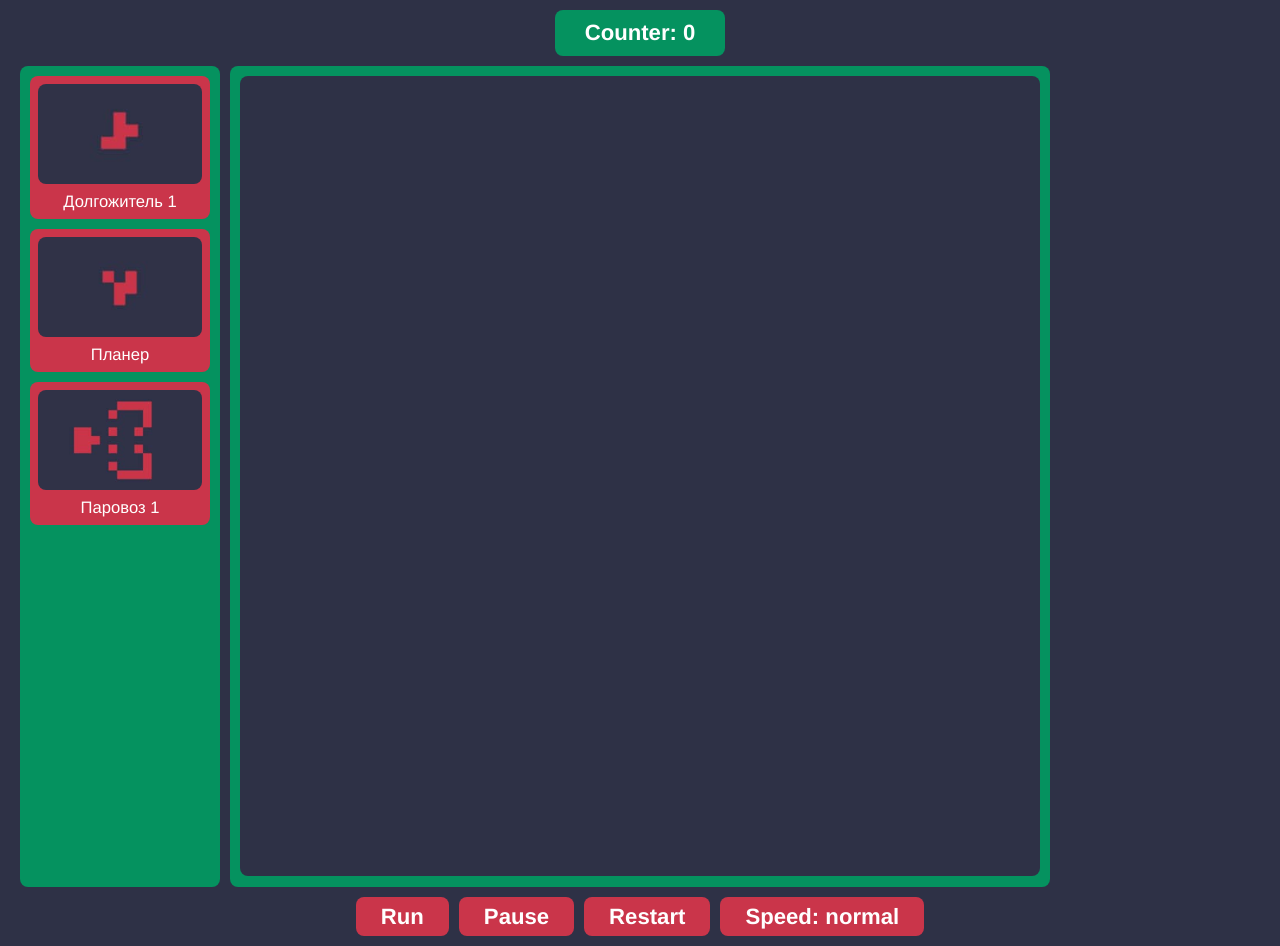
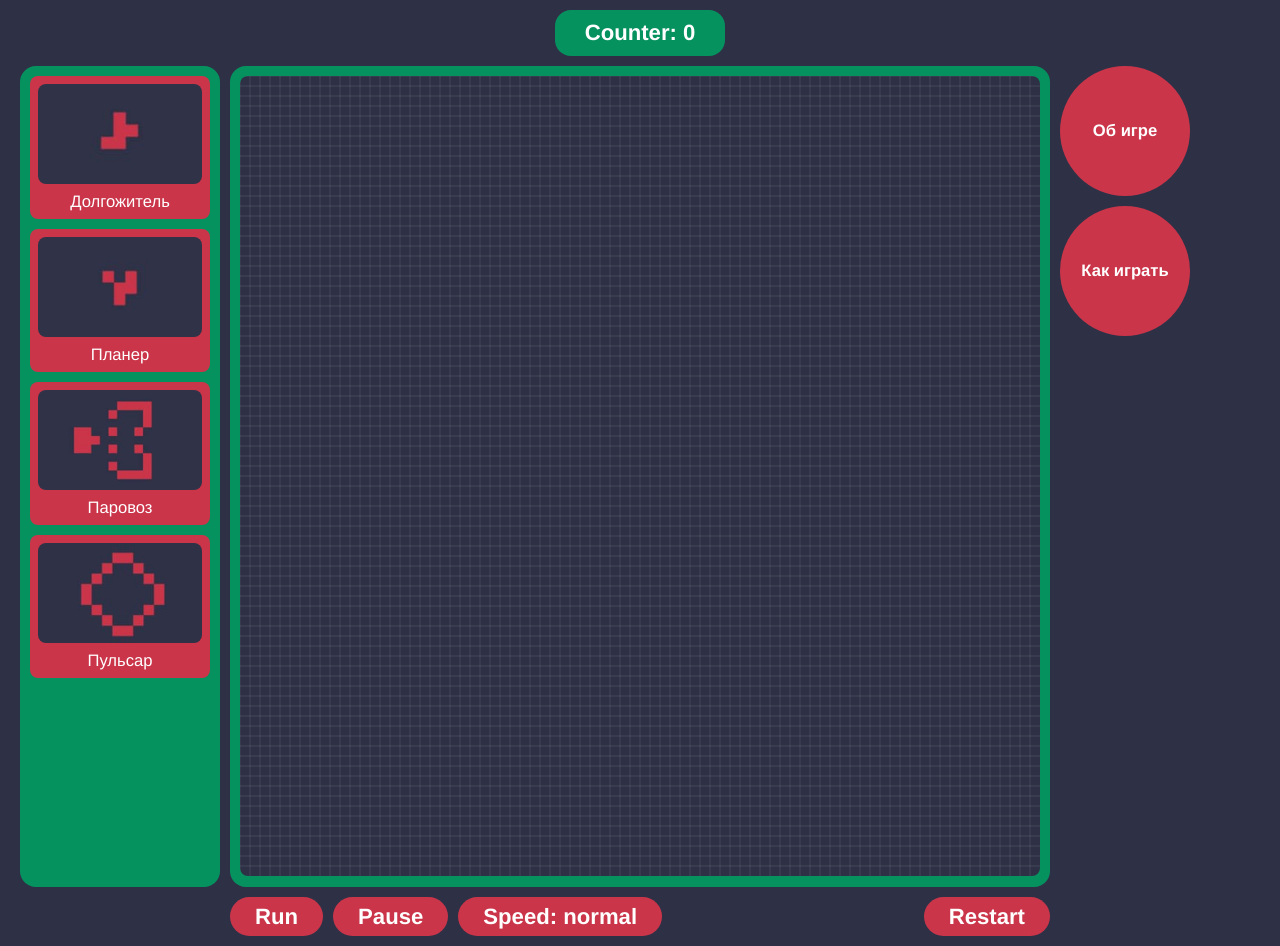
Before and after one commit to Vladikur/game-life, a website built with webpack: page src/ejs/index.ejs in a window 1280 px wide. Built offline with nearby package versions, Linux system fonts and the light colour scheme.

Commit message:
feat: add grid and other

```diff
--- a/src/ejs/index.ejs
+++ b/src/ejs/index.ejs
@@ -1,5 +1,28 @@
 <%- include('layout/_head', { title: 'Game Life' }) %>
 <%- include('layout/_header') %>
+
+<% const buttons = [
+    {
+        data: 'long-liver-1',
+        img: '../i/1.jpg',
+        name: 'Долгожитель'
+    },
+    {
+        data: 'glider',
+        img: '../i/2.jpg',
+        name: 'Планер'
+    },
+    {
+        data: 'locomotive',
+        img: '../i/3.jpg',
+        name: 'Паровоз'
+    },
+    {
+        data: 'pulsar',
+        img: '../i/4.jpg',
+        name: 'Пульсар'
+    }
+] %>
 
 <main>
     <div class="container">
@@ -12,39 +35,36 @@
 
                 <div class="life__game-box">
                     <div class="life__examples">
-                        <button class="life__example | js-life-example" data-figure="long-liver-1" type="button">
-                            <div class="life__example-image">
-                                <img src="../i/1.jpg" alt="#">
-                            </div>
+                        <% buttons.forEach(({ data, img, name }) => { %>
+                            <button class="life__example | js-life-example"
+                                    data-figure="<%- data %>"
+                                    type="button">
+                                <div class="life__example-image">
+                                    <img src="<%- img %>" alt="#">
+                                </div>
 
-                            <span class="life__example-name">Долгожитель 1</span>
-                        </button>
-
-                        <button class="life__example | js-life-example" data-figure="glider" type="button">
-                            <div class="life__example-image">
-                                <img src="../i/2.jpg" alt="#">
-                            </div>
-
-                            <span class="life__example-name">Планер</span>
-                        </button>
-
-                        <button class="life__example | js-life-example" data-figure="locomotive" type="button">
-                            <div class="life__example-image">
-                                <img src="../i/3.jpg" alt="#">
-                            </div>
-
-                            <span class="life__example-name">Паровоз 1</span>
-                        </button>
+                                <span class="life__example-name"><%- name %></span>
+                            </button>
+                        <% }) %>
                     </div>
 
                     <canvas class="js-game-life"></canvas>
+
+                    <div class="life__info-container">
+                        <button class="life__info-button">
+                            <span>Об игре</span>
+                        </button>
+                        <button class="life__info-button">
+                            <span>Как играть</span>
+                        </button>
+                    </div>
                 </div>
 
                 <div class="life__controls">
                     <button class="life__button | js-run-btn" type="button">Run</button>
                     <button class="life__button | js-stop-btn" type="button">Pause</button>
+                    <button class="life__button | js-speed-btn" type="button"></button>
                     <button class="life__button | js-restart-btn" type="button">Restart</button>
-                    <button class="life__button | js-speed-btn" type="button"></button>
                 </div>
             </div>
         </div>
--- a/src/js/Figures.js
+++ b/src/js/Figures.js
@@ -13,6 +13,9 @@ export default class Figures {
                 break;
             case 'locomotive':
                 fieldWithFigure = this.createLocomotive()
+                break;
+            case 'pulsar':
+                fieldWithFigure = this.createPulsar()
                 break;
         }
 
@@ -75,4 +78,27 @@ export default class Figures {
 
         return figure
     }
+
+    createPulsar() {
+        const figure = getField()
+
+        figure[38][38] = 1
+        figure[39][38] = 1
+        figure[40][39] = 1
+        figure[41][40] = 1
+        figure[42][41] = 1
+        figure[42][42] = 1
+        figure[41][43] = 1
+        figure[40][44] = 1
+        figure[38][45] = 1
+        figure[39][45] = 1
+        figure[37][44] = 1
+        figure[36][43] = 1
+        figure[35][42] = 1
+        figure[35][41] = 1
+        figure[36][40] = 1
+        figure[37][39] = 1
+
+        return figure
+    }
 }
--- a/src/js/index.js
+++ b/src/js/index.js
@@ -14,6 +14,7 @@ class Life {
         this.gameSpeed = 100
         this.mapColor = '#2e3146'
         this.cellColor = '#ca354a'
+        this.gridColor = 'rgba(255, 255, 255, 0.1)'
         this.cells = getField()
         this.newCells = getField()
 
@@ -40,6 +41,22 @@ class Life {
         this.ctx.clearRect(0, 0, this.map, this.map)
         this.ctx.fillStyle = this.mapColor
         this.ctx.fillRect(0, 0, this.map, this.map)
+
+        this.cells.forEach((item, ind) => {
+            this.ctx.beginPath()
+            this.ctx.moveTo(0, ind * this.cell)
+            this.ctx.lineTo(this.map, ind * this.cell)
+            this.ctx.strokeStyle = this.gridColor
+            this.ctx.lineWidth = 1
+            this.ctx.stroke()
+
+            this.ctx.beginPath()
+            this.ctx.moveTo(ind * this.cell, 0)
+            this.ctx.lineTo(ind * this.cell, this.map)
+            this.ctx.strokeStyle = this.gridColor
+            this.ctx.lineWidth = 1
+            this.ctx.stroke()
+        })
 
         this.cells.forEach((row, rowInd) => {
             row.forEach((col, colInd) => {
--- a/src/scss/layout/_main.scss
+++ b/src/scss/layout/_main.scss
@@ -23,6 +23,10 @@ main {
 
     @include hover {
       background-color: var(--primary-darken-color);
+    }
+
+    @include active {
+      background-color: var(--primary-lighten-color);
     }
   }
 
@@ -53,9 +57,39 @@ main {
     margin-right: 10px;
     height: 100%;
     background-color: var(--accent-darken-color-3);
-    border-radius: 8px;
+    border-radius: 16px;
     transform: translateX(-100%);
     overflow-y: auto;
+  }
+
+  &__info-button {
+    @include box(130px);
+    border-radius: 50%;
+    background-color: var(--primary-color);
+    transition: background-color $trTime $easeDefault;
+
+    @include hover {
+      background-color: var(--primary-darken-color);
+    }
+
+    @include active {
+      background-color: var(--primary-lighten-color);
+    }
+
+    span {
+      font-weight: 600;
+      color: var(--text-contrast-color);
+    }
+  }
+
+  &__info-container {
+    position: absolute;
+    top: 0;
+    right: -10px;
+    display: flex;
+    flex-direction: column;
+    gap: 10px;
+    transform: translateX(100%);
   }
 
   &__game-container {
@@ -68,7 +102,7 @@ main {
     position: relative;
     padding: 10px 10px 5px 10px;
     background: var(--accent-darken-color-3);
-    border-radius: 8px;
+    border-radius: 16px;
 
     canvas {
       margin: 0;
@@ -82,6 +116,7 @@ main {
   &__controls {
     display: flex;
     align-items: center;
+    width: 100%;
     margin: 10px 0;
     color: var(--text-contrast-color);
   }
@@ -90,7 +125,7 @@ main {
     background-color: var(--accent-darken-color-3);
     color: var(--text-contrast-color);
     padding: 8px 30px;
-    border-radius: 8px;
+    border-radius: 16px;
     margin: 10px 0;
   }
 
@@ -99,11 +134,19 @@ main {
     padding: 5px 25px;
     background-color: var(--primary-color);
     color: var(--text-contrast-color);
-    border-radius: 8px;
+    border-radius: 100px;
     transition: background-color $trTime $easeDefault;
+
+    &:last-of-type {
+      margin-left: auto;
+    }
 
     @include hover {
       background-color: var(--primary-darken-color);
+    }
+
+    @include active {
+      background-color: var(--primary-lighten-color);
     }
 
     &:not(:last-of-type) {
```
Also changed, not shown: src/i/4.jpg (added).
